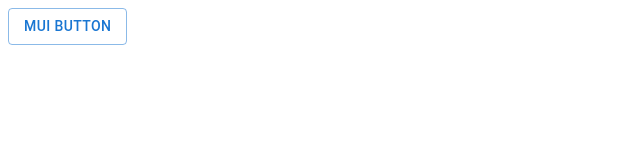
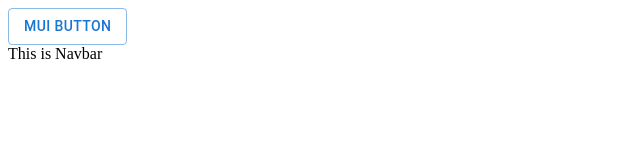
Before and after one commit to anthonysingiser/mui-dashboard, a React (Create React App) app: page / in a window 1280 px wide. Shown: the top 160 px of the page, without its empty margins (0-640 px from the left). Built offline with nearby package versions, Linux system fonts and the light colour scheme.

Commit message:
add navbar

```diff
--- a/package.json
+++ b/package.json
@@ -5,12 +5,14 @@
   "dependencies": {
     "@emotion/react": "^11.11.0",
     "@emotion/styled": "^11.11.0",
+    "@mui/icons-material": "^5.11.16",
     "@mui/material": "^5.13.0",
     "@testing-library/jest-dom": "^5.16.5",
     "@testing-library/react": "^13.4.0",
     "@testing-library/user-event": "^13.5.0",
     "react": "^18.2.0",
     "react-dom": "^18.2.0",
+    "react-router": "^6.11.1",
     "react-scripts": "5.0.1",
     "web-vitals": "^2.1.4"
   },
--- a/src/App.js
+++ b/src/App.js
@@ -1,4 +1,5 @@
 import Button from '@mui/material/Button'
+import Navbar from "./components/Navbar/Navbar"
 
 function App() {
 
@@ -9,6 +10,7 @@ function App() {
         onClick={() => console.log('click event')}>
         MUI Button
       </Button>
+      <Navbar />
     </div>
   )
 
--- /dev/null
+++ b/src/components/Navbar/Navbar.js
@@ -0,0 +1,11 @@
+import React from 'react'
+
+const Navbar = () => {
+    return (
+        <div>
+            This is Navbar
+        </div>
+    )
+}
+
+export default Navbar
```
Also changed, not shown: 1 other file (tests, documents, lock files or other folders).
